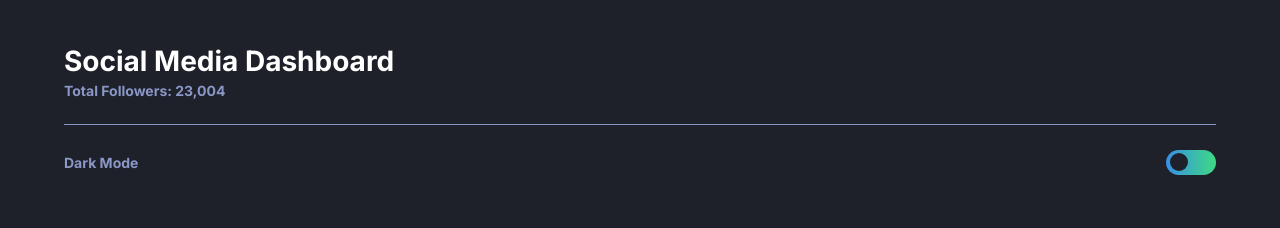
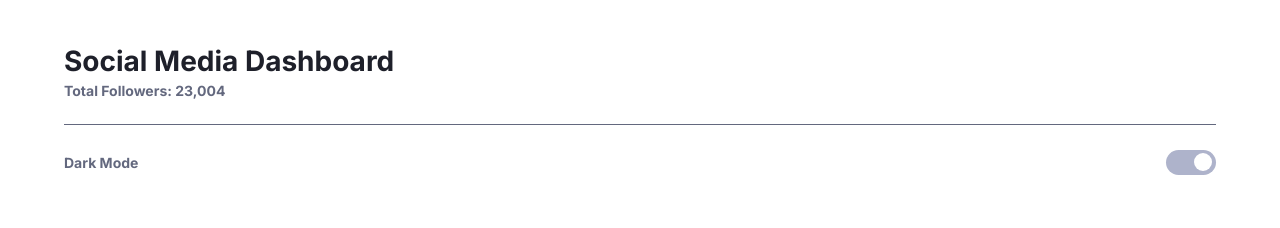
Before and after one commit to bseverino/social-media-dashboard-with-theme-switcher, a React (Create React App) app: page / in a window 1280 px wide. Shown: the top 228 px of the page. Built offline with nearby package versions, Linux system fonts and the light colour scheme.

Commit message:
Separated toggle button from main component

```diff
--- /dev/null
+++ b/src/dashboard/dark-mode-toggle/index.jsx
@@ -0,0 +1,14 @@
+import React from 'react'
+
+function DarkModeToggle({ toggleDarkMode }) {
+  return (
+    <div className='dark-mode'>
+      <label>Dark Mode</label>
+      <div className='dark-mode-toggle' onClick={toggleDarkMode}>
+        <div className='dark-mode-button' />
+      </div>
+    </div>
+  )
+}
+
+export default DarkModeToggle
--- /dev/null
+++ b/src/dashboard/dark-mode-toggle/index.scss
@@ -0,0 +1,48 @@
+.dark-mode {
+  display: flex;
+  justify-content: space-between;
+  align-items: center;
+  border-top: 1px solid $dark-grayish-blue;
+  margin-top: 2.5rem;
+  padding: 2.5rem 0;
+  color: $dark-grayish-blue;
+
+  .dark-mode-toggle {
+    display: flex;
+    justify-content: flex-end;
+    align-items: center;
+    width: 5rem;
+    height: 2.5rem;
+    padding: 0 0.4rem;
+    background-color: $light-theme;
+    border-radius: 20px;
+    transition: justify-content 0.5s linear;
+
+    .dark-mode-button {
+      width: 1.8rem;
+      height: 1.8rem;
+      background-color: $white;
+      border-radius: 100%;
+    }
+
+    &:hover {
+      cursor: pointer;
+    }
+  }
+}
+
+.dashboard.dark {
+  .dark-mode {
+    border-top: 1px solid $desaturated-blue;
+    color: $desaturated-blue;
+
+    .dark-mode-toggle {
+      justify-content: flex-start;
+      background-image: $dark-theme;
+
+      .dark-mode-button {
+        background-color: $very-dark-blue;
+      }
+    }
+  }
+}
--- a/src/dashboard/follower-cards/FollowerCard.jsx
+++ b/src/dashboard/follower-cards/FollowerCard.jsx
@@ -3,7 +3,6 @@ import upArrow from '../img/icon-up.svg'
 import downArrow from '../img/icon-down.svg'
 
 function FollowerCard({ data }) {
-  console.log(data)
   return (
     <div className={`card-wrapper ${data.site}`}>
       <div className='follower-card'>
--- a/src/dashboard/follower-cards/index.scss
+++ b/src/dashboard/follower-cards/index.scss
@@ -79,3 +79,21 @@
 .card-wrapper.youtube {
   background-color: $youtube;
 }
+
+.dashboard.dark {
+  .follower-card {
+    background-color: $dark-desaturated-blue;
+
+    .card-header {
+      .social-handle {
+        color: $desaturated-blue;
+      }
+    }
+
+    section {
+      span {
+        color: $desaturated-blue;
+      }
+    }
+  }
+}
--- a/src/dashboard/index.jsx
+++ b/src/dashboard/index.jsx
@@ -1,22 +1,24 @@
-import React from 'react'
+import React, { useState } from 'react'
 
+import DarkModeToggle from './dark-mode-toggle'
 import FollowerCards from './follower-cards'
 import OverviewCards from './overview-cards'
 
 function Dashboard() {
+  const [darkMode, setDarkMode] = useState(false)
+
+  const toggleDarkMode = () => {
+    setDarkMode(!darkMode)
+  }
+
   return (
-    <div className='dashboard dark'>
+    <div className={`dashboard ${darkMode && 'dark'}`}>
       <header>
         <div className='title'>
           <h1>Social Media Dashboard</h1>
           <p>Total Followers: 23,004</p>
         </div>
-        <div className='dark-mode'>
-          <label>Dark Mode</label>
-          <div className='dark-mode-toggle'>
-            <div className='dark-mode-button' />
-          </div>
-        </div>
+        <DarkModeToggle toggleDarkMode={toggleDarkMode} />
       </header>
       <main>
         <FollowerCards />
--- a/src/dashboard/index.scss
+++ b/src/dashboard/index.scss
@@ -15,33 +15,6 @@
       }
       p {
         color: $dark-grayish-blue;
-      }
-    }
-
-    .dark-mode {
-      display: flex;
-      justify-content: space-between;
-      align-items: center;
-      border-top: 1px solid $dark-grayish-blue;
-      margin-top: 2.5rem;
-      padding: 2.5rem 0;
-      color: $dark-grayish-blue;
-
-      .dark-mode-toggle {
-        display: flex;
-        justify-content: flex-end;
-        align-items: center;
-        width: 5rem;
-        height: 2.5rem;
-        padding: 0 0.4rem;
-        background-color: $light-theme;
-        border-radius: 20px;
-        .dark-mode-button {
-          width: 1.8rem;
-          height: 1.8rem;
-          background-color: $white;
-          border-radius: 100%;
-        }
       }
     }
   }
@@ -64,17 +37,4 @@
       color: $desaturated-blue;
     }
   }
-
-  .dark-mode {
-    border-top: 1px solid $desaturated-blue;
-    color: $desaturated-blue;
-
-    .dark-mode-toggle {
-      justify-content: flex-start;
-      background-image: $dark-theme;
-      .dark-mode-button {
-        background-color: $very-dark-blue;
-      }
-    }
-  }
 }
--- a/src/dashboard/overview-cards/index.scss
+++ b/src/dashboard/overview-cards/index.scss
@@ -53,3 +53,21 @@
     }
   }
 }
+
+.dashboard.dark {
+  .overview-cards {
+    h2 {
+      color: $desaturated-blue;
+    }
+
+    .overview-card {
+      background-color: $dark-desaturated-blue;
+
+      .overview-left {
+        .overview-type {
+          color: $desaturated-blue;
+        }
+      }
+    }
+  }
+}
--- a/src/index.scss
+++ b/src/index.scss
@@ -1,5 +1,6 @@
 @import 'variables';
 @import 'global';
 @import 'dashboard/index.scss';
+@import 'dashboard/dark-mode-toggle';
 @import 'dashboard/follower-cards';
 @import 'dashboard/overview-cards';
```
